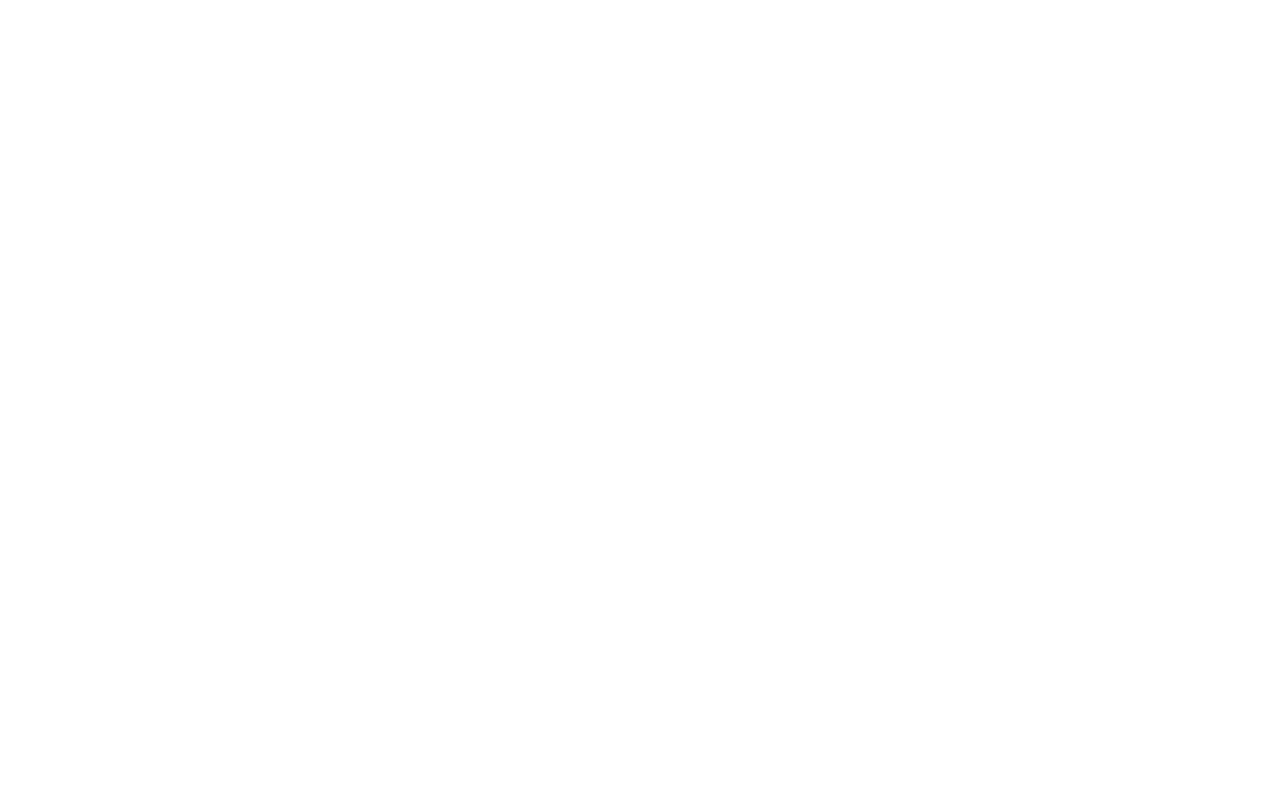
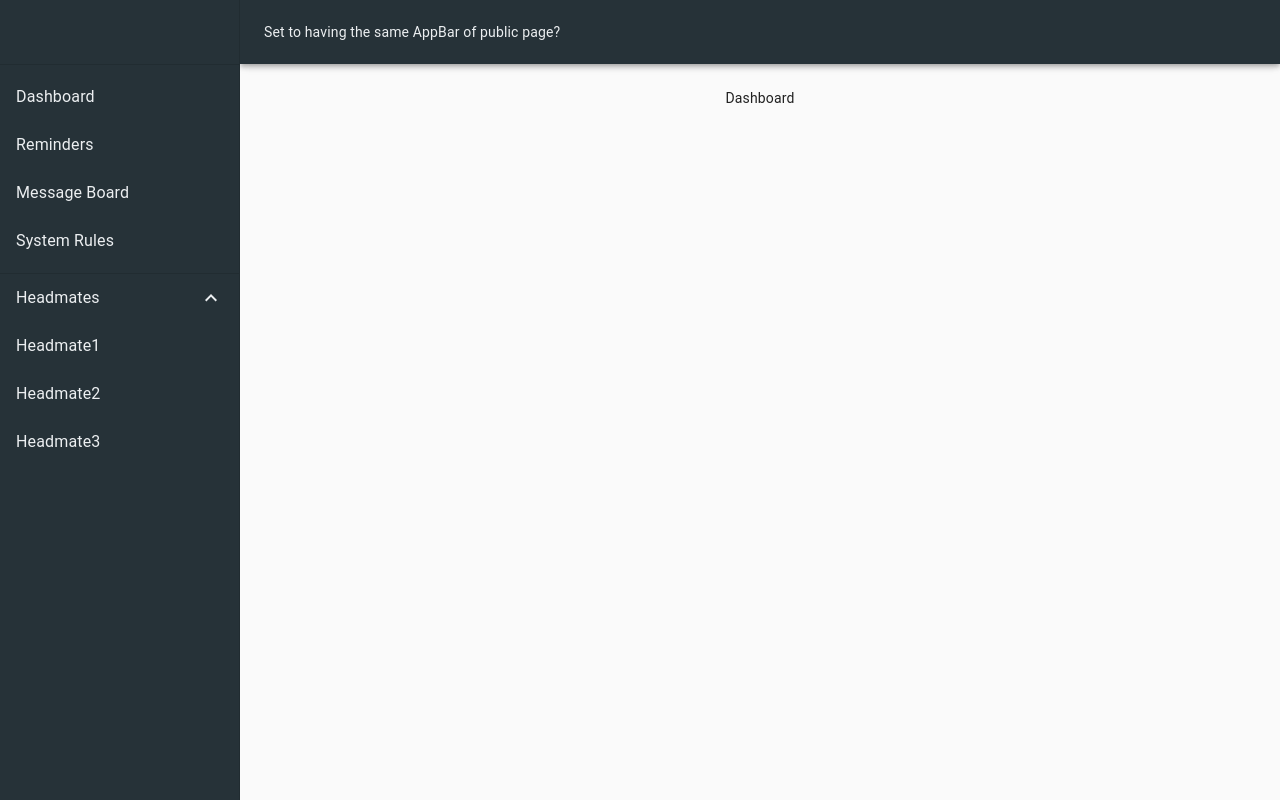
Before and after one commit to Multiplied-By-One/MBOne-Frontend, a React (Create React App) app: page /dashboard in a window 1280 px wide. Built offline with nearby package versions, Linux system fonts and the light colour scheme.

Commit message:
responsive side bar with dropdownlist

```diff
--- a/src/App.js
+++ b/src/App.js
@@ -4,7 +4,7 @@
 import Home from "./pages/general/Home";
 import AboutDID from "./pages/general/About";
 import LoginPage from "./pages/general/Login";
-
+import Dashboard from "./pages/member/Dashboard"
 import NavBar from "./components/NavBar"
 
 function App() {
@@ -23,6 +23,11 @@
         <Route exact path="/login">
           <LoginPage />
         </Route>
+
+        <Route exact path="/dashboard">
+          <Dashboard />
+        </Route>
+
       </Switch>
     </div>
   );
--- a/src/components/NavBar.js
+++ b/src/components/NavBar.js
@@ -3,6 +3,7 @@
 import Toolbar from "@material-ui/core/Toolbar";
 import Button from "@material-ui/core/Button";
 import blueGrey from '@material-ui/core/colors/blueGrey'
+import { NavLink } from "react-router-dom";
 
 const NavBar = () => {
      const styles = {
@@ -19,6 +20,7 @@
       <AppBar position="static" style={styles.navBar}>
         <Toolbar>
           <span style={styles.root}></span>
+          <Button color="inherit"><NavLink to="/dashboard">Dashboard</NavLink></Button>
           <Button color="inherit">Blog</Button>
           <Button color="inherit">FAQ</Button>
           <Button color="inherit">Contact</Button>
--- a/src/pages/member/Dashboard.js
+++ b/src/pages/member/Dashboard.js
@@ -1,11 +1,169 @@
-import React from 'react';
+import React, {useState} from 'react';
+import AppBar from '@material-ui/core/AppBar';
+import CssBaseline from '@material-ui/core/CssBaseline';
+import Divider from '@material-ui/core/Divider';
+import Drawer from '@material-ui/core/Drawer';
+import Hidden from '@material-ui/core/Hidden';
+import IconButton from '@material-ui/core/IconButton';
+import Collapse from '@material-ui/core/Collapse';
 
-const Dashboard = () => {
-     return (
-          <div>
-               Dashboard Homepage of Member after login
-          </div>
-     );
-};
+import ExpandLess from '@material-ui/icons/ExpandLess';
+import ExpandMore from '@material-ui/icons/ExpandMore';
 
-export default Dashboard;
+import List from '@material-ui/core/List';
+import ListItem from '@material-ui/core/ListItem';
+import ListItemText from '@material-ui/core/ListItemText';
+
+import MenuIcon from '@material-ui/icons/Menu';
+import Toolbar from '@material-ui/core/Toolbar';
+import { makeStyles, useTheme } from '@material-ui/core/styles';
+
+import blueGrey from '@material-ui/core/colors/blueGrey'
+
+const drawerWidth = 240;
+
+const useStyles = makeStyles((theme) => ({
+  root: {
+    display: 'flex',
+  },
+  drawer: {
+    [theme.breakpoints.up('sm')]: {
+      width: drawerWidth,
+      flexShrink: 0,
+    },
+  },
+  appBar: {
+    [theme.breakpoints.up('sm')]: {
+      width: `calc(100% - ${drawerWidth}px)`,
+      marginLeft: drawerWidth,
+      backgroundColor: blueGrey[900],
+      color: blueGrey[50]
+    },
+  },
+  menuButton: {
+    marginRight: theme.spacing(2),
+    [theme.breakpoints.up('sm')]: {
+      display: 'none',
+    },
+  },
+  // necessary for content to be below app bar
+  toolbar: theme.mixins.toolbar,
+  drawerPaper: {
+    width: drawerWidth,
+    backgroundColor: blueGrey[900],
+    color: blueGrey[50]
+  },
+  content: {
+    flexGrow: 1,
+    padding: theme.spacing(3),
+  },
+}));
+
+function ResponsiveDrawer(props) {
+  const { window } = props;
+  const classes = useStyles();
+  const theme = useTheme();
+  const [mobileOpen, setMobileOpen] = useState(false);
+
+  const handleDrawerToggle = () => {
+    setMobileOpen(!mobileOpen);
+  };
+
+  const [open, setOpen] = useState(true);
+
+  const handleList = () => {
+    setOpen(!open);
+  };
+
+  const drawer = (
+    <div>
+      <div className={classes.toolbar} />
+      <Divider />
+      <List>
+        {['Dashboard', 'Reminders', 'Message Board', 'System Rules'].map((text, index) => (
+          <ListItem button key={text}>
+            <ListItemText primary={text} />
+          </ListItem>
+        ))}
+      </List>
+      <Divider />
+      <ListItem button onClick={handleList}>
+        <ListItemText primary="Headmates" />
+        {open ? <ExpandLess /> : <ExpandMore />}
+      </ListItem>
+      <Collapse in={open} timeout="auto" unmountOnExit>
+        <List component="div" disablePadding>
+          <ListItem button className={classes.nested}>
+            <ListItemText primary="Headmate1" />
+          </ListItem>
+          <ListItem button className={classes.nested}>
+            <ListItemText primary="Headmate2" />
+          </ListItem>
+          <ListItem button className={classes.nested}>
+            <ListItemText primary="Headmate3" />
+          </ListItem>
+          </List>
+      </Collapse>
+    </div>
+  );
+
+  const container = window !== undefined ? () => window().document.body : undefined;
+
+  return (
+    <div className={classes.root}>
+      <CssBaseline />
+      <AppBar position="fixed" className={classes.appBar}>
+        <Toolbar>
+          <IconButton
+            color="inherit"
+            aria-label="open drawer"
+            edge="start"
+            onClick={handleDrawerToggle}
+            className={classes.menuButton}
+          >
+            <MenuIcon />
+          </IconButton>
+          Set to having the same AppBar of public page?
+        </Toolbar>
+      </AppBar>
+      <nav className={classes.drawer} aria-label="mailbox folders">
+        {/* The implementation can be swapped with js to avoid SEO duplication of links. */}
+        <Hidden smUp implementation="css">
+          <Drawer
+            container={container}
+            variant="temporary"
+            anchor={theme.direction === 'rtl' ? 'right' : 'left'}
+            open={mobileOpen}
+            onClose={handleDrawerToggle}
+            classes={{
+              paper: classes.drawerPaper,
+            }}
+            ModalProps={{
+              keepMounted: true, // Better open performance on mobile.
+            }}
+          >
+            {drawer}
+          </Drawer>
+        </Hidden>
+        <Hidden xsDown implementation="css">
+          <Drawer
+            classes={{
+              paper: classes.drawerPaper,
+            }}
+            variant="permanent"
+            open
+          >
+            {drawer}
+          </Drawer>
+        </Hidden>
+      </nav>
+      <main className={classes.content}>
+        <div className={classes.toolbar} />
+        Dashboard
+      </main>
+    </div>
+  );
+}
+
+
+export default ResponsiveDrawer;
```
Also changed, not shown: 1 other file (tests, documents, lock files or other folders).
